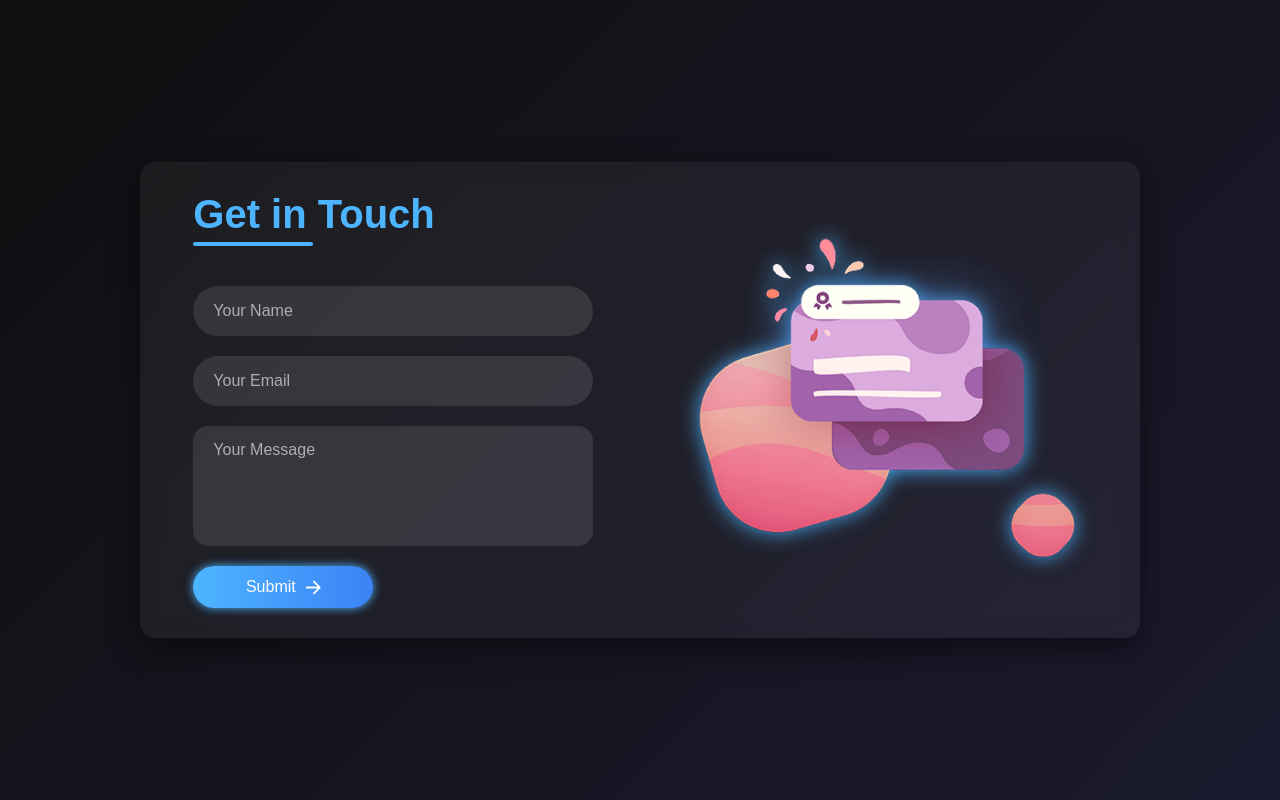
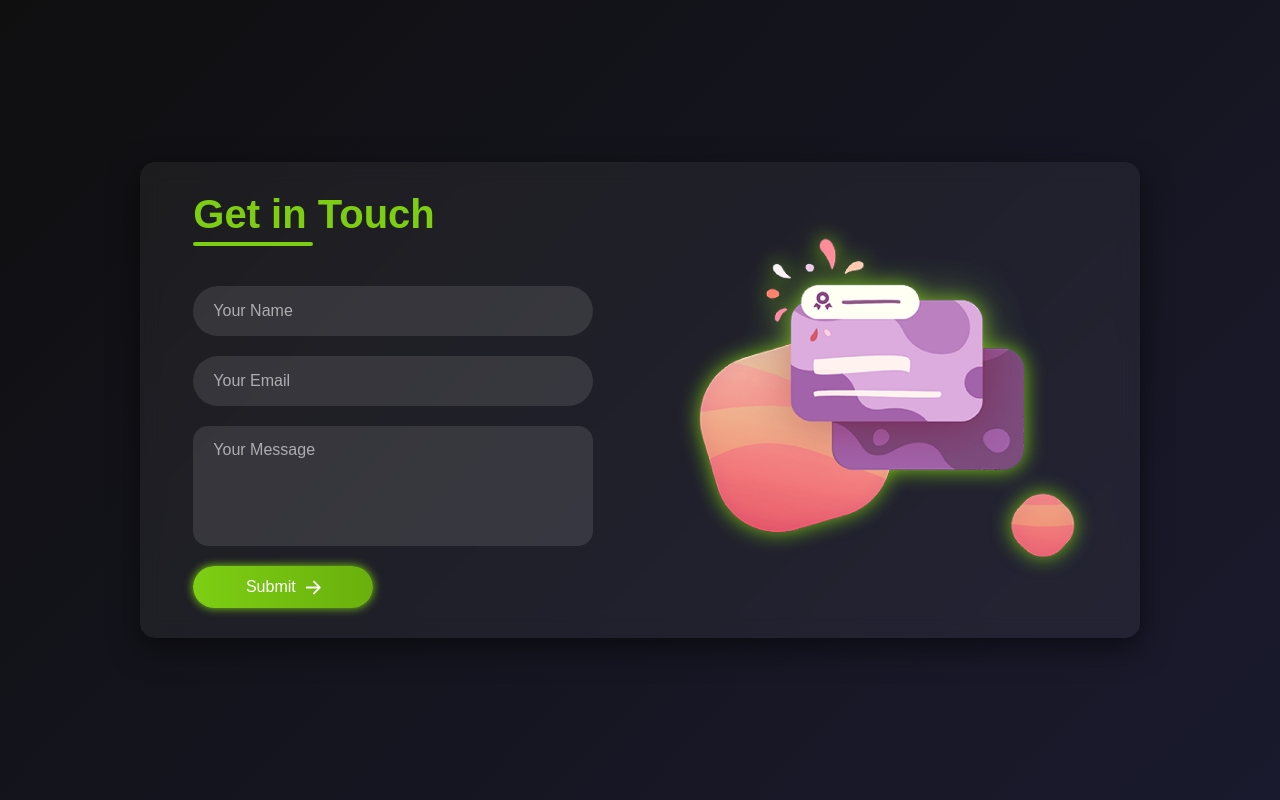
Before and after one commit to DiyaGoyal0212/fitness-tracker, a Flask app: page /contact in a window 1280 px wide. Run offline with Flask 3, Linux system fonts and the light colour scheme.

Commit message:
contact-conn

```diff
--- a/static/contact.css
+++ b/static/contact.css
@@ -38,7 +38,7 @@ body {
 .contact-left-title h2 {
     font-weight: 600;
     font-size: 40px;
-    color: #4db5ff;
+    color: #7dce13;
     margin-bottom: 5px;
 }
 
@@ -46,7 +46,7 @@ body {
     border: none;
     width: 120px;
     height: 4px;
-    background-color: #4db5ff;
+    background-color: #7dce13;
     border-radius: 10px;
     margin-bottom: 20px;
 }
@@ -78,7 +78,7 @@ body {
 }
 
 .contact-inputs:focus {
-    border: 2px solid #4db5ff;
+    border: 2px solid #7dce13;
     background: rgba(255, 255, 255, 0.15);
     transform: scale(1.05);
 }
@@ -94,15 +94,15 @@ body {
     gap: 10px;
     border: none;
     border-radius: 50px;
-    background: linear-gradient(90deg, #4db5ff, #3b82f6);
+    background: linear-gradient(90deg, #7dce13, #6ab00d);
     cursor: pointer;
     transition: 0.3s;
-    box-shadow: 0 0 10px #4db5ff;
+    box-shadow: 0 0 10px #7dce13;
 }
 
 .contact-left button:hover {
     transform: scale(1.1);
-    box-shadow: 0 0 20px #4db5ff;
+    box-shadow: 0 0 20px #7dce13;
 }
 
 .contact-left button img {
@@ -111,7 +111,7 @@ body {
 
 .contact-right img {
     width: 400px;
-    filter: drop-shadow(0 0 10px #4db5ff);
+    filter: drop-shadow(0 0 10px #7dce13);
 }
 
 @media (max-width: 900px) {
--- a/templates/home.html
+++ b/templates/home.html
@@ -18,6 +18,7 @@
 				<li><a href="{{ url_for('home') }}">Home</a></li>
 				<li><a href="{{ url_for('logout') }}">Logout</a></li>
 				<li><a href="{{ url_for('about') }}">About</a></li>
+        <li><a href="{{ url_for('contact') }}">Contact</a></li>
 			</ul>
 		</nav>
 		<header>
```
